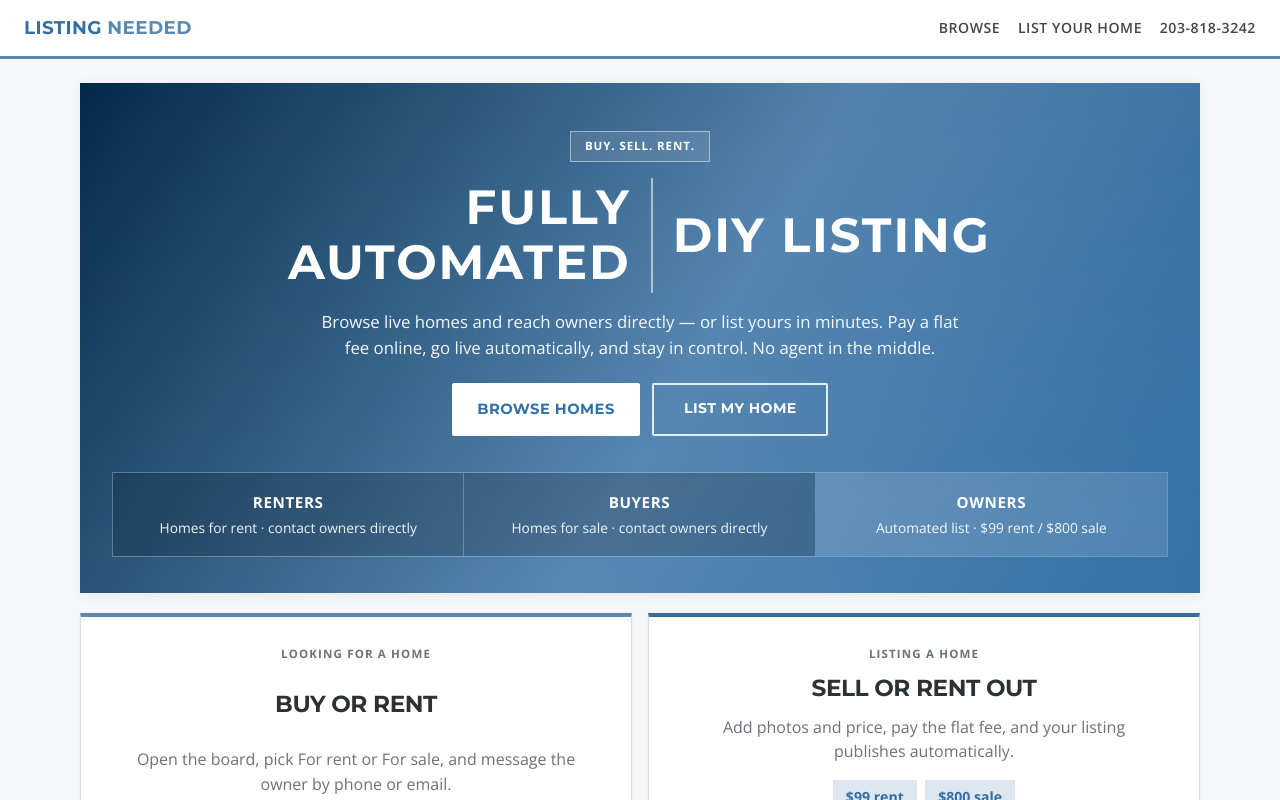
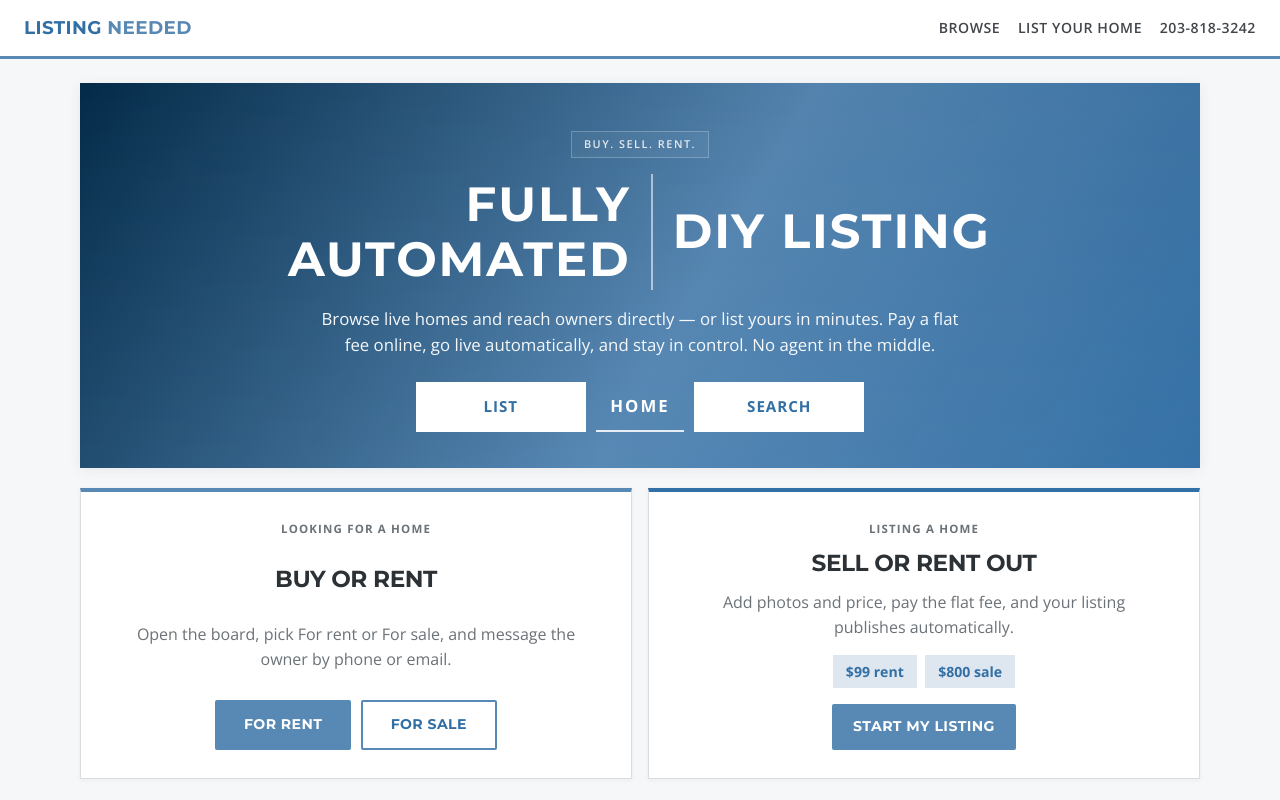
Before and after one commit to bureauficoaacredit-debug/listingneeded, a React (Vite) app: page / in a window 1280 px wide. Shown: the top 800 px of the page. Built offline with nearby package versions, Linux system fonts and the light colour scheme; no server answers; the database is empty.

Commit message:
hero: List | Home | Search pivot; softer Buy.Sell.Rent.
Active List and Search buttons around a center Home label; drop the old dual CTAs and three stat cards from the hero.

```diff
--- a/src/pages/Home.tsx
+++ b/src/pages/Home.tsx
@@ -6,7 +6,7 @@ export default function Home() {
   return (
     <div className="home">
       <section className="hero hero-centered">
-        <p className="eyebrow">Buy. Sell. Rent.</p>
+        <p className="eyebrow eyebrow-soft">Buy. Sell. Rent.</p>
         <h1 className="hero-title-pair">
           <span>Fully automated</span>
           <span className="hero-title-sep" aria-hidden="true" />
@@ -16,24 +16,11 @@ export default function Home() {
           Browse live homes and reach owners directly — or list yours in minutes. Pay a flat fee
           online, go live automatically, and stay in control. No agent in the middle.
         </p>
-        <div className="hero-actions hero-actions-center">
-          <Link className="btn big" to="/browse">Browse homes</Link>
-          <Link className="btn secondary" to="/list">List my home</Link>
-        </div>
-        <div className="hero-stats">
-          <Link className="hero-stat" to="/browse?type=rent">
-            <strong>Renters</strong>
-            <span>Homes for rent · contact owners directly</span>
-          </Link>
-          <Link className="hero-stat" to="/browse?type=sale">
-            <strong>Buyers</strong>
-            <span>Homes for sale · contact owners directly</span>
-          </Link>
-          <Link className="hero-stat accent" to="/list">
-            <strong>Owners</strong>
-            <span>Automated list · ${LISTING_FEE_RENT_USD} rent / ${LISTING_FEE_SALE_USD} sale</span>
-          </Link>
-        </div>
+        <nav className="hero-pivot" aria-label="List or search">
+          <Link className="hero-pivot-btn" to="/list">List</Link>
+          <span className="hero-pivot-home">Home</span>
+          <Link className="hero-pivot-btn" to="/browse">Search</Link>
+        </nav>
       </section>
 
       <section className="split">
--- a/src/styles/app.css
+++ b/src/styles/app.css
@@ -155,6 +155,67 @@ main { width: min(1120px, calc(100% - 2rem)); margin: 0 auto; padding: 1.5rem 0
   border-radius: 0;
 }
 .eyebrow.light { background: rgba(255,255,255,0.12); }
+
+.eyebrow-soft {
+  border-color: rgba(255,255,255,0.28);
+  background: rgba(255,255,255,0.06);
+  font-weight: 600;
+  letter-spacing: 0.14em;
+  opacity: 0.85;
+  font-size: 0.68rem;
+  padding: 0.28rem 0.75rem;
+}
+.hero-pivot {
+  display: grid;
+  grid-template-columns: 1fr auto 1fr;
+  align-items: stretch;
+  gap: 0.65rem;
+  width: min(100%, 28rem);
+  margin-top: 0.5rem;
+}
+.hero-pivot-btn {
+  display: flex;
+  align-items: center;
+  justify-content: center;
+  min-height: 3rem;
+  padding: 0.7rem 1rem;
+  border: 2px solid rgba(255,255,255,0.9);
+  background: #fff;
+  color: var(--brand-dark);
+  font-weight: 700;
+  font-size: 0.95rem;
+  letter-spacing: 0.06em;
+  text-transform: uppercase;
+  text-decoration: none;
+  border-radius: 0;
+  transition: background 0.15s ease, color 0.15s ease, border-color 0.15s ease;
+}
+.hero-pivot-btn:hover {
+  background: var(--brand-dark);
+  color: #fff;
+  border-color: var(--brand-dark);
+}
+.hero-pivot-home {
+  display: flex;
+  align-items: center;
+  justify-content: center;
+  min-width: 5.5rem;
+  padding: 0.7rem 0.85rem;
+  font-weight: 800;
+  font-size: 1.05rem;
+  letter-spacing: 0.12em;
+  text-transform: uppercase;
+  color: #fff;
+  border-bottom: 2px solid rgba(255,255,255,0.85);
+}
+@media (max-width: 480px) {
+  .hero-pivot {
+    width: 100%;
+    gap: 0.45rem;
+  }
+  .hero-pivot-home { min-width: 4.25rem; font-size: 0.95rem; }
+  .hero-pivot-btn { font-size: 0.85rem; min-height: 2.75rem; }
+}
 .lead {
   margin: 0;
   opacity: 0.95;
```
